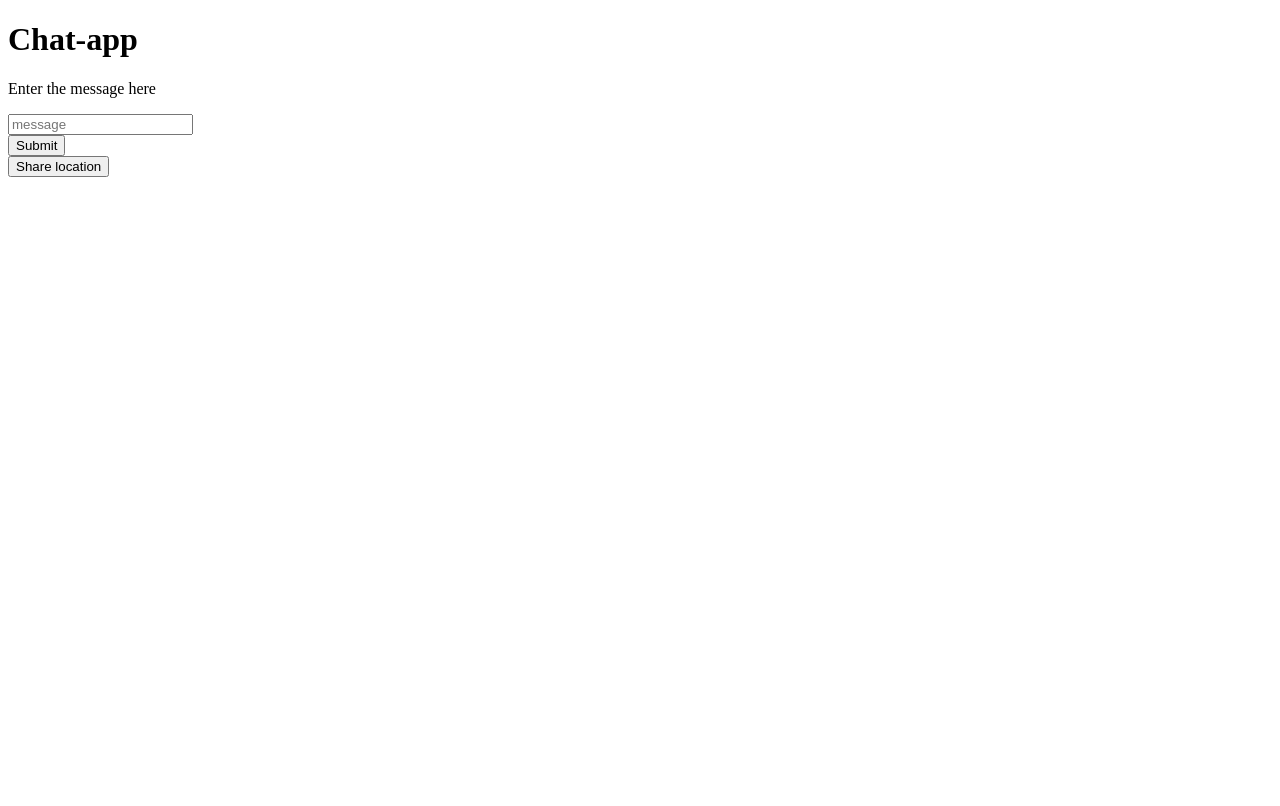
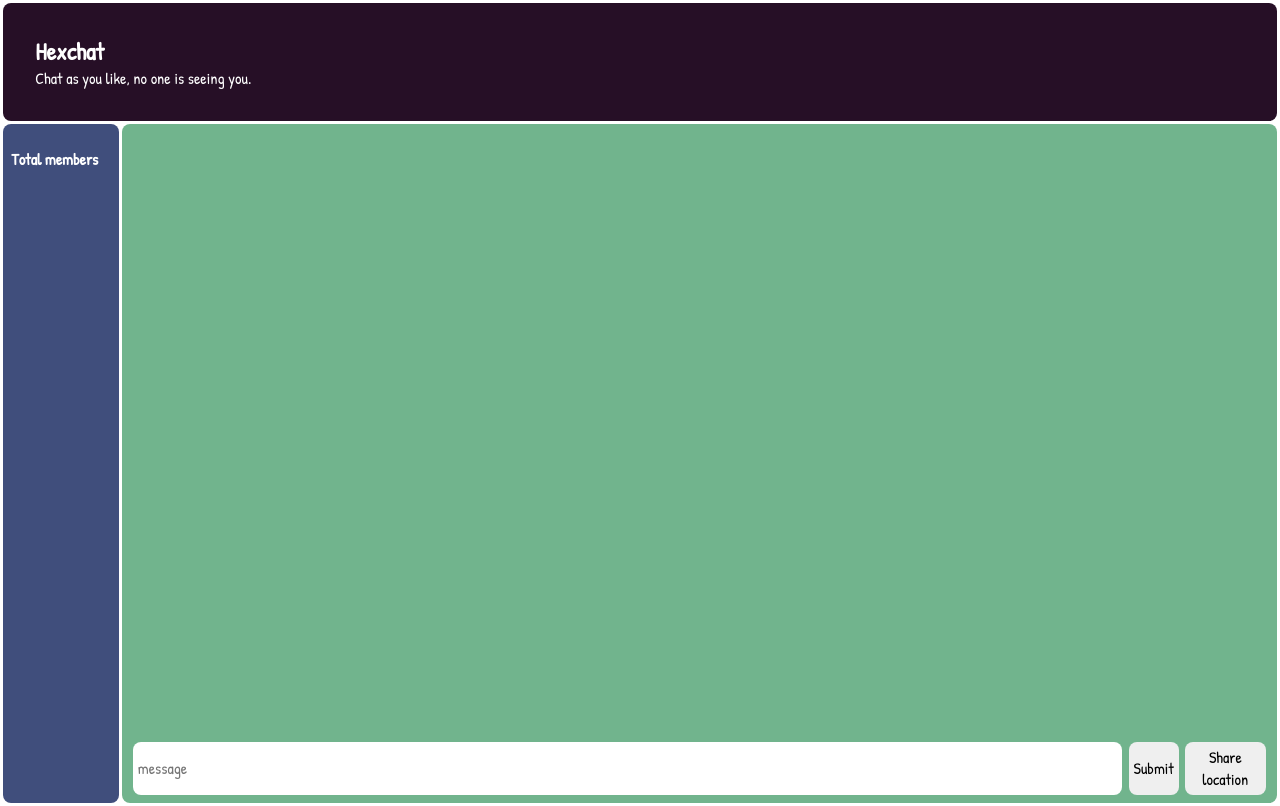
Before and after one commit to HEXAtheCODER/hexa-chat-app, a website: page public/chat.html in a window 1280 px wide. Drawn offline with nearby package versions, Linux system fonts and the light colour scheme; no server answers.

Commit message:
UI modified

```diff
--- a/public/chat.html
+++ b/public/chat.html
@@ -4,56 +4,145 @@
     <meta charset="UTF-8">
     <meta http-equiv="X-UA-Compatible" content="IE=edge">
     <meta name="viewport" content="width=device-width, initial-scale=1.0">
+
+    <link rel="preconnect" href="https://fonts.googleapis.com">
+    <link rel="preconnect" href="https://fonts.gstatic.com" crossorigin>
+    <link href="https://fonts.googleapis.com/css2?family=Patrick+Hand&display=swap" rel="stylesheet">
+
+
+    <link rel="stylesheet" href="./css/styles-chat.css">
     <title>Chat App</title>
 </head>
 <body>
-    <h1>Chat-app</h1>
 
-    <div id="username-room-info"></div>
-    <div id="total-user-info"></div>
-    <div id="active-rooms"></div>
+    <div class="container">
+        <div class="header">
 
-    <form>
-        <p>Enter the message here</p>
-        <input type="text" placeholder="message" name="inputMessage" autocomplete="off">
-        <br>
-        <input type="submit" id="submit">
-    </form>
+            <div class="header-content">
+                <h2>Hexchat</h2>
+                <p>Chat as you like, no one is seeing you.</p>
+            </div>
 
-    <div id="messages"></div>
+            <div>
+                <p>
+                    <div id="username-room-info"></div>
+                </p>
+            </div>
+
+        </div>
+        <div class="main">
+            <div class="main-message-window">
+                <div id="messages"></div>
+            </div>
+
+            <div class="main-message-form">
+                <form>
+                    <input type="text" placeholder="message" name="inputMessage" autocomplete="off" id="text-field">
+                    <input type="submit" id="submit">
+                    <button id="geolocation-buttom">Share location</button>
+                </form>
+
+            </div>
+        </div>
+        <div class="sidebar">
+            <p>Total members</p>
+            <div id="total-user-info"></div>
+        </div>
+    </div>
+    <!--div id="active-rooms"></div-->
+
+
+
+
+
+
+
+
+
+
+
+
+
+
+
+
+
+
+
+
+
+
+
+
+
+
+
+
+
+
+
+
+
+
+
+
+
+
+
+
+
+
+
+
+
+
+
+
+
+
+
+
+
+
+
+
+
+
+
+
+
+
+
 
     <script id="message-template" type="text/html">
         <div>
-            <pre><span style="font-weight: bold;">{{ createdAt }} {{ sendBy }}</span>       {{ message }}</pre>
+            <p><span id="createdby-sendby">{{ createdAt }} {{ sendBy }}</span> {{ message }}</p>
         </div>
     </script>
 
     <script id="location-template" type="text/html">
         <div>
-            <pre><span style="font-weight: bold;">{{ createdAt }} {{ sendBy }}</span>       <a href="{{message}}" target="_blank">My current location</a></pre>
+            <p><span id="createdby-sendby">{{ createdAt }} {{ sendBy }}</span> <a href="{{message}}" target="_blank">My current location</a></p>
         </div>
     </script>
 
     <script id="username-room-info-template" type="text/html">
         <div>
-            <pre>Username : <span style="font-weight: bold;">{{ username }}</span><br>Room : <span style="font-weight: bold;">{{ room }}</span></pre>
+            <p>Username : <span style="font-weight: bold;">{{ username }}<br></span> Room : <span style="font-weight: bold;">{{ room }}</span></pre>
         </div>
     </script>
 
     <script id="total-user-template" type="text/html">
         <div>
-            <pre><span style="font-weight: bold;">In room</span><br><ul style="list-style-type:none">{{#users}}<li>{{username}}</li>{{/users}}</ul></pre>
+            <ul>{{#users}}<li><p>{{username}}</p></li>{{/users}}</ul>
         </div>
     </script>
 
-    <script id="active-room-template" type="text/html">
+    <!--script id="active-room-template" type="text/html">
         <div>
-            <pre><span style="font-weight: bold;">Active rooms</span><br><ul style="list-style-type:none">{{#activeRooms}}<li>{{.}}</li>{{/activeRooms}}</ul></pre>
+            <pre><span style="font-weight: bold;">Active rooms</span><br><ul>{{#activeRooms}}<li>{{.}}</li>{{/activeRooms}}</ul></pre>
         </div>
-    </script>
-
-    <button id="geolocation-buttom">Share location</button>
-
+    </script-->
 
     <script src="https://cdnjs.cloudflare.com/ajax/libs/mustache.js/2.1.3/mustache.js"></script>
     <script src="https://cdnjs.cloudflare.com/ajax/libs/moment.js/2.29.1/moment.min.js"></script>
--- /dev/null
+++ b/public/css/styles-chat.css
@@ -0,0 +1,120 @@
+* {
+    font-family: 'Patrick Hand', cursive;
+}
+
+body {
+    margin : 0.2rem;
+}
+
+.container{
+    display: grid;
+    height: 100vh;
+    grid-template-columns: 0.1fr 1fr;
+    grid-template-rows: 0.1fr 1fr;
+    grid-template-areas:
+    "header header"
+    "sidebar main";
+    grid-gap: 0.2rem;
+}
+
+.header {
+    grid-area: header;
+    background-color: #260F26;
+    border-radius: 0.5rem;
+    padding-top: 2rem;
+    padding-bottom: 2rem;
+    padding-left: 2rem;
+    padding-right: 2rem;
+    display: flex;
+    justify-content: space-between;
+
+}
+
+.sidebar {
+    grid-area: sidebar;
+    background-color: #404E7C;
+    border-radius: 0.5rem;
+    padding-top: 0.5rem;
+    padding-left: 0.5rem;
+    padding-right: 0.5rem;
+}
+
+.main {
+    grid-area: main;
+    background-color: #71B48D;
+    border-radius: 0.5rem;
+    padding: 0.5rem;
+    display: flex;
+    flex-direction: column;
+    justify-content: space-between;
+}
+
+.header h2{
+    color : white;
+    margin-bottom: 0;
+    margin-top: 0;
+}
+
+.header p {
+    display: inline;
+    color: white;
+}
+
+.sidebar p {
+    color : white;
+    font-size: medium;
+    font-weight: bold;
+}
+
+.sidebar #total-user-info ul {
+    list-style-type: none;
+    padding-inline-start: 0em;
+}
+
+.sidebar #total-user-info ul li {
+    color : white;
+}
+
+.sidebar #total-user-info ul li p{
+    margin-block-start: 0em;
+    margin-block-end: 0em;
+    padding: 0.2rem;
+    font-weight: normal;
+    background-color: #260f26;
+    border-radius: 0.5rem;
+    margin-bottom: 0.5rem;
+}
+
+.main-message-form form{
+    display: flex;
+    flex-direction: row;
+    justify-content: space-between;
+}
+
+.main-message-form form input{
+    font-size : medium;
+    margin: 0rem 0.2rem;
+    border-radius: 0.5rem;
+    border: none;
+    padding: 0.3rem;
+}
+
+#text-field {
+    width: 100%;
+}
+
+#geolocation-buttom {
+    font-size : medium;
+    margin: 0 0.2rem;
+    border-radius: 0.5rem;
+    padding: 0.3rem;
+    border: none;
+}
+
+#createdby-sendby{
+    background-color: #251f47;
+    margin: 0rem 0.5rem 0rem 0rem;
+    padding: 0.2rem 0.5rem;
+    border-radius: 0.5rem;
+    color: white;
+}
--- a/public/js/chat.js
+++ b/public/js/chat.js
@@ -11,7 +11,7 @@ const messageTemplate = document.querySelector('#message-template').innerHTML
 const locationTemplate = document.querySelector('#location-template').innerHTML
 const usernameRoomInfoTemplate = document.querySelector('#username-room-info-template').innerHTML
 const totalUserTemplate = document.querySelector('#total-user-template').innerHTML
-const activeRoomsTemplate = document.querySelector('#active-room-template').innerHTML
+//const activeRoomsTemplate = document.querySelector('#active-room-template').innerHTML
 
 const {username, room} = Qs.parse(location.search, {ignoreQueryPrefix:true})
 
@@ -54,12 +54,12 @@ socket.on('usersInRoom', (users, room)=>{
     document.querySelector('#total-user-info').innerHTML = html
 })
 
-socket.on('totalActiveRooms', (activeRooms)=>{
-    const html = Mustache.render(activeRoomsTemplate,{
-        activeRooms
-    })
-    document.querySelector('#active-rooms').innerHTML = html
-})
+// socket.on('totalActiveRooms', (activeRooms)=>{
+//     const html = Mustache.render(activeRoomsTemplate,{
+//         activeRooms
+//     })
+//     document.querySelector('#active-rooms').innerHTML = html
+// })
 
 form.addEventListener('submit' , (e) => {
     e.preventDefault();
--- a/src/index.js
+++ b/src/index.js
@@ -3,7 +3,7 @@ const socket = require('socket.io');
 const http = require('http');
 const { generateMessage, generateLocationMessage } = require('./utils/messages');
 const { addUser, removeUser, getUser, getUsersInRoom } = require('./utils/users');
-const getActiveRooms = require('./utils/rooms');
+//const getActiveRooms = require('./utils/rooms');
 
 const path = require('path');
 
@@ -33,7 +33,7 @@ io.on('connection' , (socket) => {
 
         socket.emit('setUsername', username, room)
 
-        io.emit('totalActiveRooms', getActiveRooms(io.sockets.adapter.rooms))
+        //io.emit('totalActiveRooms', getActiveRooms(io.sockets.adapter.rooms))
 
         callback()
     })
@@ -58,7 +58,7 @@ io.on('connection' , (socket) => {
         if(user) {
             io.to(user.room).emit('message', generateMessage(user.username, 'left'))
             io.to(user.room).emit('usersInRoom', getUsersInRoom(user.room), user.room)
-            io.emit('totalActiveRooms', getActiveRooms(io.sockets.adapter.rooms))
+            //io.emit('totalActiveRooms', getActiveRooms(io.sockets.adapter.rooms))
         }
     })
 })
```
Also changed, not shown: public/css/styles.css (+0 -10 lines), public/index.html (+2 -2 lines).
